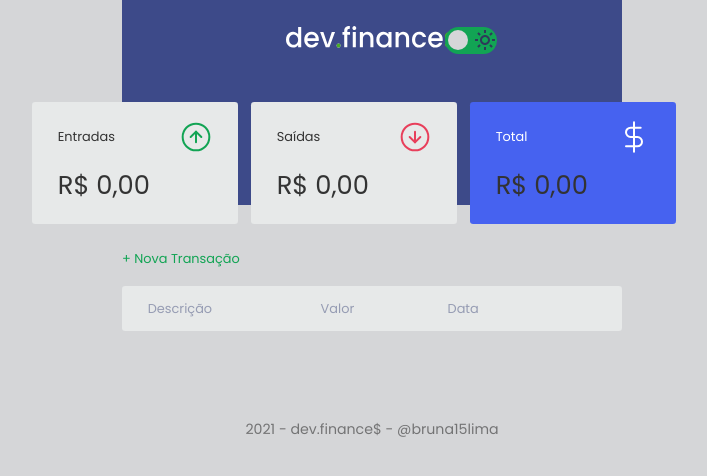
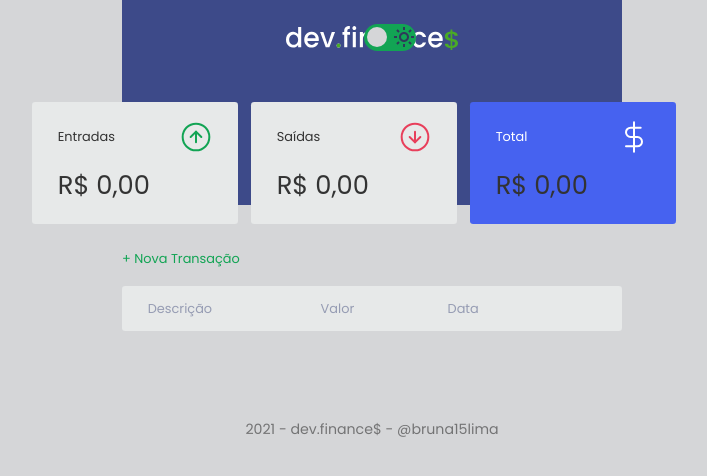
Before and after one commit to bruna15lima/finances.io, a plain HTML site: page index.html in a window 1280 px wide. Shown: the whole page, without its empty margins (268-975 px from the left). Drawn offline with Linux system fonts and the light colour scheme.

Commit message:
feft(-80px)

```diff
--- a/style.css
+++ b/style.css
@@ -99,7 +99,7 @@
  }
 
  label {
-   margin-top: -29px;
+   margin-top: -32px;
    cursor: pointer;
    text-indent: -999999px;
    width: 52px;
@@ -108,7 +108,7 @@
    float: right;
    border-radius: 100px;
    position: relative;
-   left: calc(0% - -1px);
+   left: calc(0% - 80px);
    transform: translateX(-50%);
 }
 
```
